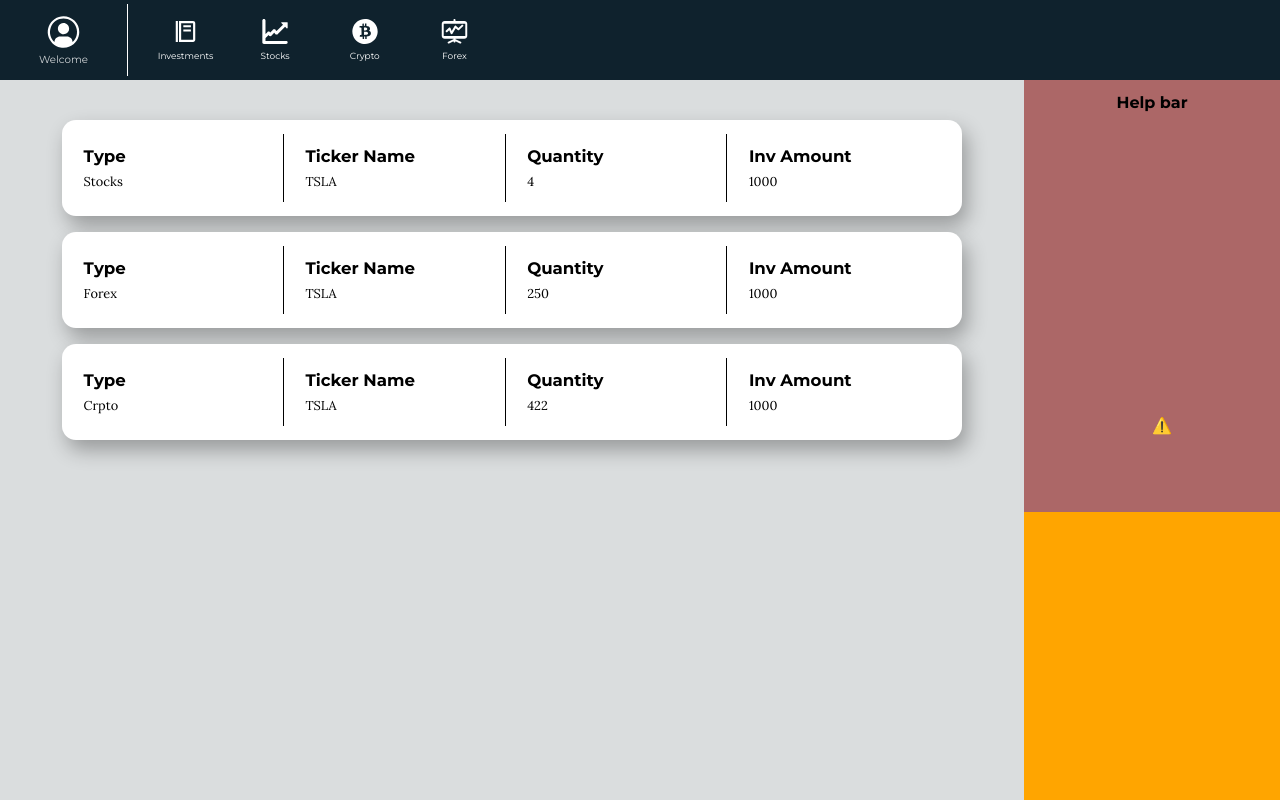
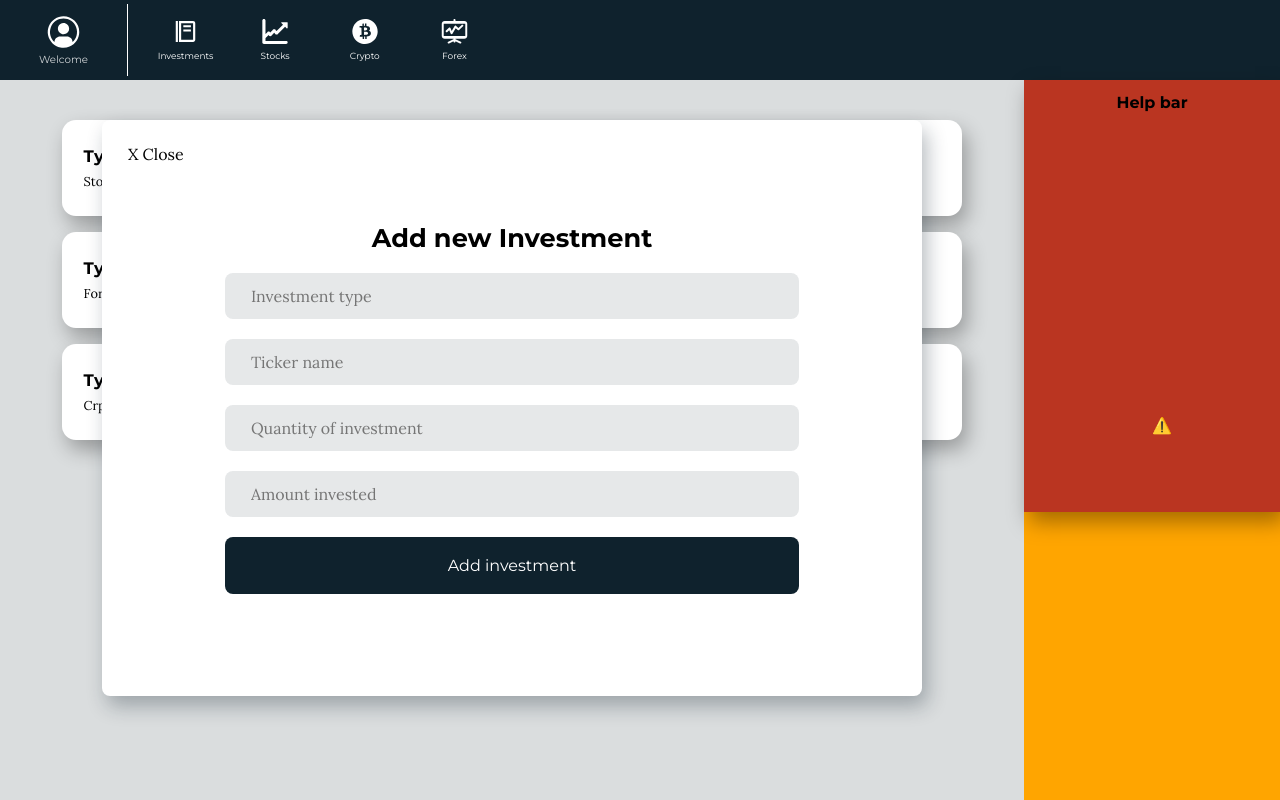
Before and after one commit to oddFEELING/codetivate-client, a Next.js app: page /home in a window 1280 px wide. Both pictures are taken after a click on the element 972 px from the left and 731 px from the top of the page. Built offline with nearby package versions, Linux system fonts and the light colour scheme; no server answers.

Commit message:
ne wstuff

```diff
--- a/components/center_console/Console.js
+++ b/components/center_console/Console.js
@@ -1,8 +1,18 @@
-import React from 'react';
+import React, { useEffect, useState, useRef } from 'react';
 import Card from '../inv_card_item/Card';
 import styles from './console.module.scss';
+import axios from 'axios';
 
 const Console = () => {
+  const formRef = useRef();
+  const [Add, setAdd] = useState('false');
+  const [InvestData, setInvestData] = useState({
+    type: '',
+    ticker_name: '',
+    amount: 0,
+    quantity: 0,
+  });
+
   const LottieStyle = {
     width: '10%',
     height: '15%',
@@ -12,12 +22,43 @@ const Console = () => {
     bottom: '2%',
     zIndex: 5,
   };
+
+  //-->  Fetch User info
+  useEffect(() => {
+    (async function () {
+      try {
+        await axios.get();
+      } catch (err) {
+        throw err;
+      }
+    });
+  }, []);
+
+  //-->  set data
+  const setData = (value) => (event) => {
+    setInvestData({
+      ...InvestData,
+      [value]: event.target.value,
+    });
+  };
+
+  //-->  show add form
+  const showForm = () => {
+    setAdd('true');
+  };
+
+  //-->  addv investment
+  const handleInvestment = (event) => {
+    event.preventDefault();
+    setAdd('false');
+  };
   return (
     <section className={styles.container}>
       <lottie-player
         src='https://assets3.lottiefiles.com/packages/lf20_f6zszxrn.json'
         background='transparent'
         speed='.7'
+        onClick={showForm}
         style={LottieStyle}
         loop
         hover
@@ -32,7 +73,7 @@ const Console = () => {
         quantity='250'
         investment_type='Forex'
         ticker_name='TSLA'
-        invested_amount='1000'
+        invested_amount='20000'
       />
       <Card
         quantity='422'
@@ -40,6 +81,43 @@ const Console = () => {
         ticker_name='TSLA'
         invested_amount='1000'
       />
+      {/* ----- Add invetment card ----- */}
+      <form className={styles.add__form} ref={formRef} add={Add}>
+        <p onClick={() => setAdd('false')}>X Close</p>
+        <h1>Add new Investment</h1>
+        {/* ----- investment type ----- */}
+        <input
+          type='text'
+          placeholder='Investment type'
+          className={styles.form__input}
+        />
+
+        {/* ----- ticker name ----- */}
+        <input
+          type='text'
+          placeholder='Ticker name'
+          className={styles.form__input}
+        />
+
+        {/* ----- Quantity ----- */}
+        <input
+          type='number'
+          placeholder='Quantity of investment'
+          className={styles.form__input}
+        />
+
+        {/* ----- Invested amount ----- */}
+        <input
+          type='number'
+          placeholder='Amount invested'
+          className={styles.form__input}
+        />
+
+        {/* ----- add button ----- */}
+        <button className={styles.form__btn} onClick={handleInvestment}>
+          Add investment
+        </button>
+      </form>
     </section>
   );
 };
--- a/components/center_console/console.module.scss
+++ b/components/center_console/console.module.scss
@@ -8,3 +8,71 @@
   gap: 2vh;
   overflow-y: scroll;
 }
+
+.add__form {
+  @include div(80%, 80%, column, clr('lt'));
+  position: absolute;
+  z-index: 10;
+  gap: 2.5vh;
+  border-radius: 8px;
+  align-items: center;
+  justify-content: center;
+  box-shadow: 5px 10px 20px rgba(clr('pr'), 0.3);
+
+  h1 {
+    font-size: clamp(1rem, 2vw, 10rem);
+  }
+
+  p {
+    font-weight: 400;
+    position: absolute;
+    left: 2vw;
+    top: 3vh;
+    font-family: $font_2;
+    cursor: pointer;
+    font-size: clamp(1rem, 1.1vw, 5rem);
+
+    &:hover {
+      transform: scale(1.1);
+      font-weight: 600;
+      color: clr('sc');
+    }
+  }
+
+  &[add='false'] {
+    opacity: 0;
+    z-index: -1;
+    transform: translateX(-300px);
+    pointer-events: none;
+  }
+}
+
+.form__input {
+  width: 70%;
+  height: 8%;
+  padding: 2% 2vw;
+  font-family: $font_2;
+  border-radius: 8px;
+  outline-color: rgba(clr('sc'), 0.8);
+  font-size: clamp(1rem, 1.1vw, 5rem);
+  background-color: rgba(clr('pr'), 0.1);
+
+  &:focus {
+    box-shadow: 3px 6px 12px rgba(clr('pr'), 0.3);
+  }
+}
+
+.form__btn {
+  width: 70%;
+  height: 10%;
+  background-color: clr('pr');
+  color: clr('lt');
+  border-radius: 8px;
+  cursor: pointer;
+  font-size: clamp(1rem, 1.1vw, 5rem);
+
+  &:hover {
+    transform: scale(1.03);
+    background-color: clr('sc');
+  }
+}
--- a/components/help_bar/helpbar.module.scss
+++ b/components/help_bar/helpbar.module.scss
@@ -1,8 +1,9 @@
 @use '../../styles/theme.module.scss' as *;
 
 .container {
-  @include div(60%, 100%, column, rgb(172, 103, 103));
+  @include div(60%, 100%, column, clr('sc'));
   position: relative;
   align-items: center;
   padding: 5% 5%;
+  box-shadow: 5px 10px 20px rgba(0, 0, 0, 0.35);
 }
```
